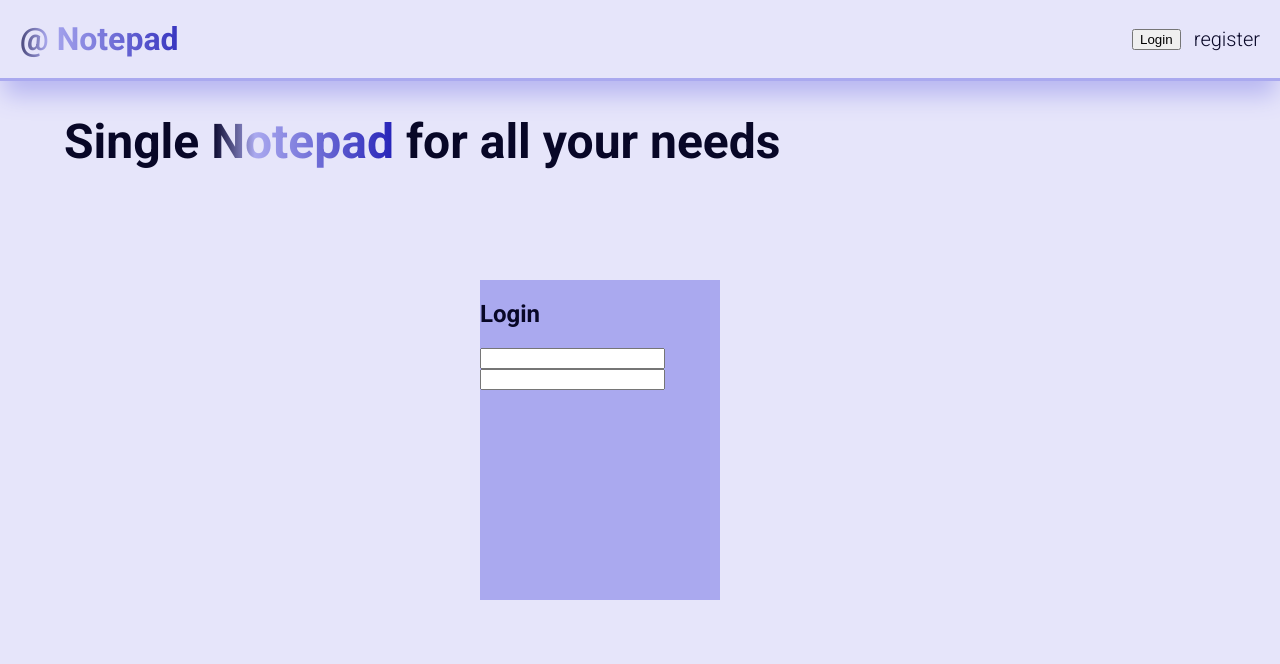
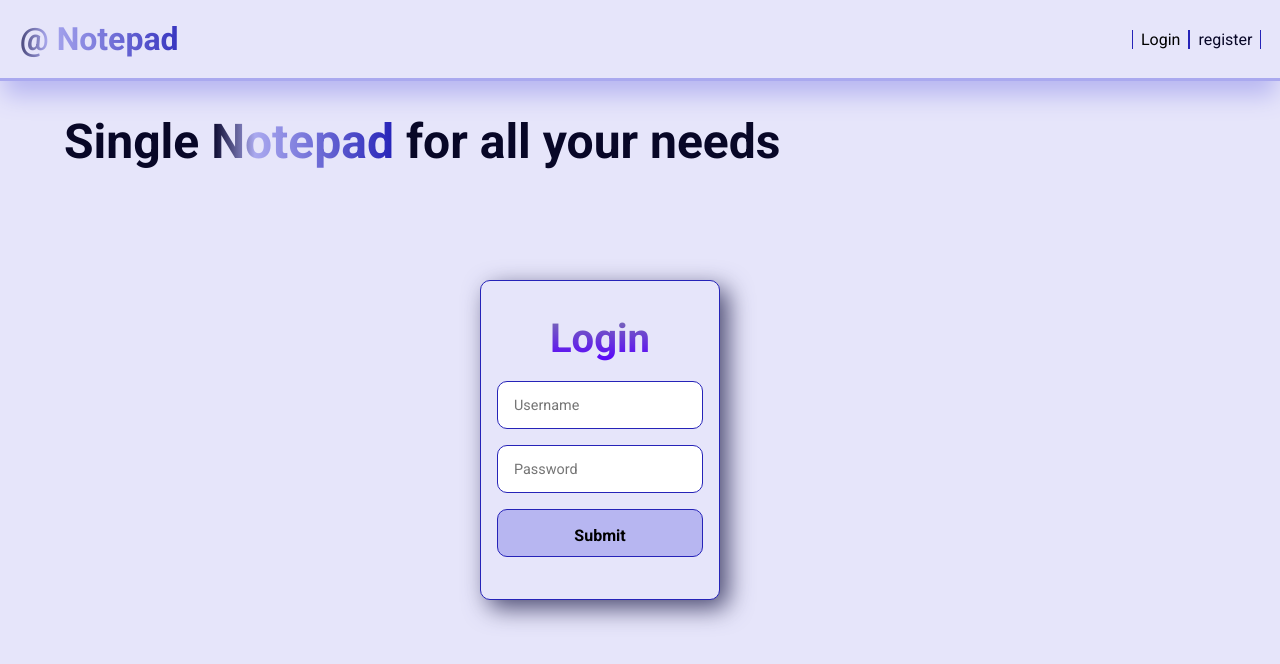
Before and after one commit to jbktn/notepad, a Vue app: page / in a window 1280 px wide. Both pictures are taken after a click on the button "Login". Shown: the top 664 px of the page. Built offline with nearby package versions, Linux system fonts and the light colour scheme.

Commit message:
added css to login popup TODO: redo links in navbar, add Register button to Login popup and blur when popup is visible

```diff
--- a/src/App.vue
+++ b/src/App.vue
@@ -1,6 +1,14 @@
-<script setup>
-
-</script>
+<style>
+  .navbar-navbutton{
+    border: none;
+    border-right: 1px solid #2623b8;
+    border-left: 1px solid #2623b8;
+    padding: 0 0.5rem;
+    background-color: #e6e5fa;
+    font-size: 1rem;
+    font-weight: bolder;
+  }
+</style>
 
 <template>
   <div class="navbar">
--- a/src/assets/main.css
+++ b/src/assets/main.css
@@ -1,4 +1,9 @@
 @import url('https://fonts.googleapis.com/css2?family=Roboto:wght@100;300;400;500;700;900&display=swap');
+
+*{
+    box-sizing: border-box;
+    font-family: 'Roboto', sans-serif;
+}
 
 #app {
     font-family: 'Roboto', sans-serif;
--- a/src/assets/navbar.css
+++ b/src/assets/navbar.css
@@ -50,14 +50,14 @@ text - #3d3d3d
 */
 
 /*
-dark {
+light {
 background - #e6e5fa
 primary - #aaa9ef
 secondary - #b7b6f1
 accent - #2623b8
 text - #080727
 },
-light {
+dark {
 background - #06051a
 primary - #111056
 secondary - #0f0e49
--- a/src/components/LoginPopup.vue
+++ b/src/components/LoginPopup.vue
@@ -4,15 +4,26 @@
 
 <template>
   <div class="login-popup">
-    <h2>Login</h2>
-    <input type="text">
-    <input type="password">
+<!--    <div class="login-popup-container">-->
+      <h2>Login</h2>
+      <div class="login-popup-form">
+        <div class="login-popup-form-username">
+          <input placeholder="Username" type="text" class="login-popup-input">
+        </div>
+        <div class="login-popup-form-password">
+          <input placeholder="Password" type="password" class="login-popup-input">
+        </div>
+        <div class="login-popup-form-submit">
+          <button class="login-popup-form-button">Submit</button>
+        </div>
+      </div>
+<!--    </div>-->
   </div>
 </template>
 
 <style>
   .login-popup {
-    background-color: #AAA9EF;
+    background-color:  #e6e5fa;
     position: absolute;
     z-index: 100;
     top: 50%;
@@ -21,5 +32,51 @@
     align-items: center;
     width: 15rem;
     height: 20rem;
+    border-radius: 10px;
+    display: flex;
+    align-content: center;
+    flex-direction: column;
+    justify-content: center;
+    -webkit-box-shadow: 8px 8px 24px 0px rgba(75, 74, 113, 1);
+    -moz-box-shadow: 8px 8px 24px 0px rgba(75, 74, 113, 1);
+    box-shadow: 8px 8px 24px 0px rgba(75, 74, 113, 1);
+  }
+
+  .login-popup-form{
+    display: flex;
+    flex-direction: column;
+    justify-content: space-between;
+  }
+
+  .login-popup-input, .login-popup-form-button{
+    width: 100%;
+    height: 3rem;
+    padding: 1rem;
+    border-radius: 10px;
+    margin: 0.5rem 0;
+    font-size: 0.9rem;
   }
 </style>
+
+<style scoped>
+  h2{
+    font-size: 2.5rem;
+    margin: 0 0 0.7rem 0;
+    background: linear-gradient(180deg, rgba(123,117,174,1) 0%, rgba(89,0,255,1) 100%);
+    -webkit-background-clip: text;
+    -webkit-text-fill-color: transparent;
+  }
+  .login-popup, .login-popup-input, .login-popup-form-button{
+    border: solid 1px #2623b8;
+  }
+
+  .login-popup-form-button{
+    background-color: #b7b6f1;
+    font-size: 1rem;
+    font-weight: bolder;
+  }
+
+  .login-popup-form-button:hover{
+    background-color: #aaa9ef;
+  }
+</style>
```
